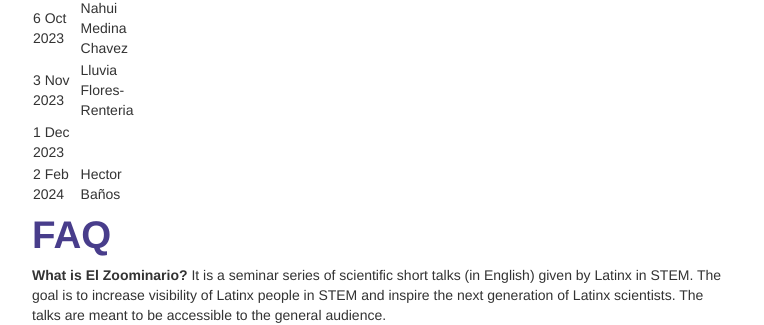
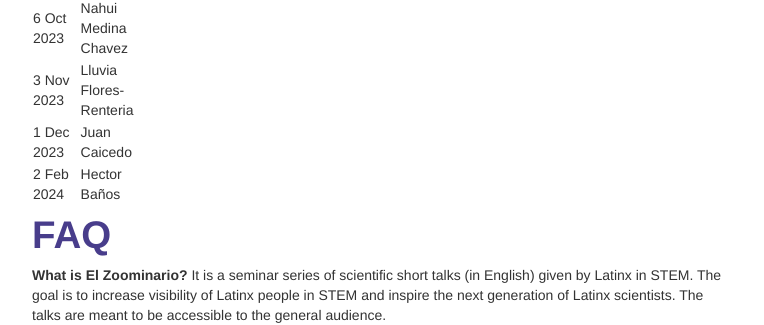
Before and after one commit to solislemuslab/solislemuslab.github.io, a Jekyll site: the page built from pages/zoominario.md, in a window 1280 px wide and 900 px high, scrolled down 2409 px. Shown: the part 136-461 px from the top of the window, without its empty margins (258-1022 px from the left). Built offline with Jekyll 4.4.1, drawn with Linux system fonts in a browser that asks for light colours.

Commit message:
added dec

```diff
--- a/pages/zoominario.md
+++ b/pages/zoominario.md
@@ -58,7 +58,7 @@
 | 1 Sep 2023 | ![](../assets/pics/flags/mexico.png) | Michel Geovanni Santiago-Martinez | Can we find methane-producing microorganisms everywhere? | [![youtube (653k)](icons16/youtube.png)](https://youtu.be/Rf0BrgU1KCc) | | |
 | 6 Oct 2023 | Nahui Medina Chavez| |
 | 3 Nov 2023 | Lluvia Flores-Renteria | |
-| 1 Dec 2023 |  | |
+| 1 Dec 2023 | Juan Caicedo | |
 | 2 Feb 2024 | Hector Baños | |
 
 
```
